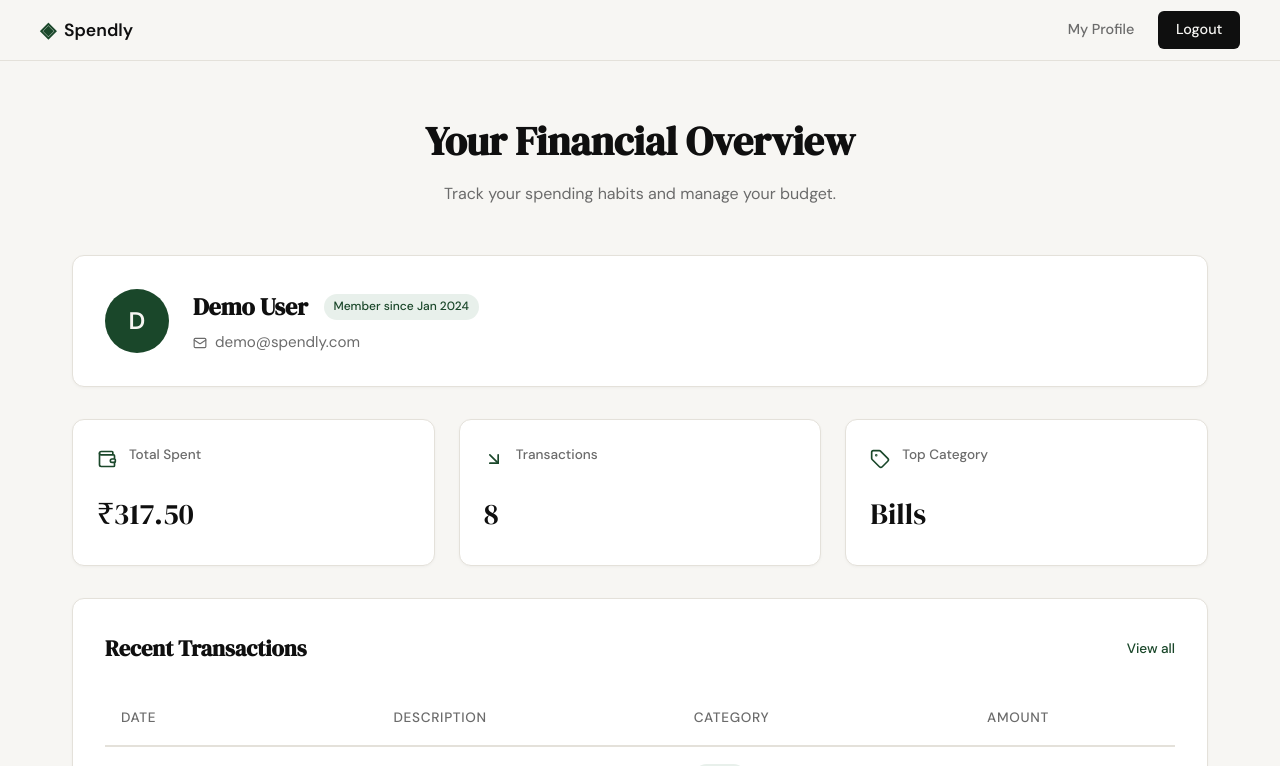
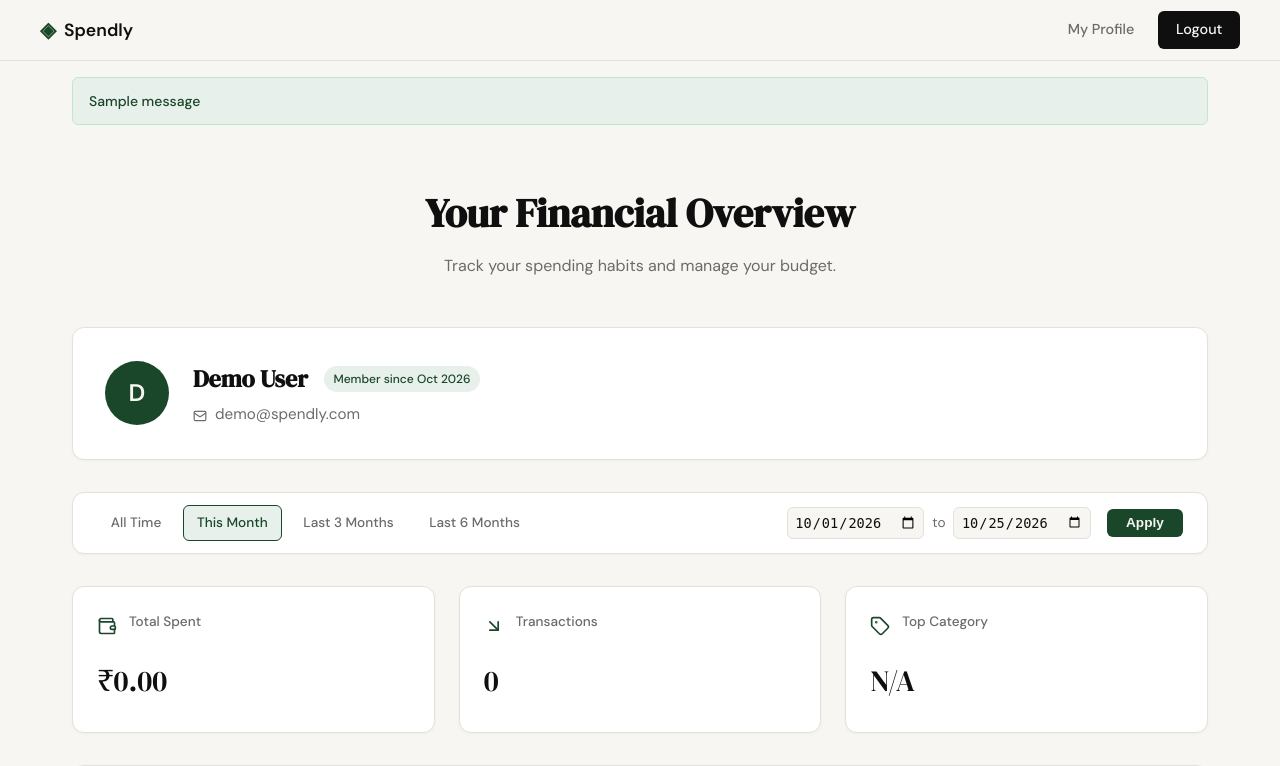
Before and after one commit to MrMax3757/expense-tracker, a Flask app: page /profile?range=this_month in a window 1280 px wide. Shown: the top 766 px of the page. Run offline with Flask 3, Linux system fonts and the light colour scheme; the visitor is signed in with stand-in values (Sample User, id 1); data comes from the database, SQL or seed files in the repository; one stand-in notice (Sample message) is shown.

Commit message:
Implement date range filtering for profile page
- Added start_date and end_date filtering to user stats, expenses, and category breakdown
- Implemented quick-filter presets (This Month, Last 3 Months, Last 6 Months)
- Added filter bar UI to profile page with custom date inputs
- Refactored date range calculation into database helper
- Fixed SQL injection vulnerability by removing f-strings from query structure
- Implemented account registration logic with secure password hashing

Co-Authored-By: Claude Code <noreply@anthropic.com>

```diff
--- a/app.py
+++ b/app.py
@@ -1,7 +1,9 @@
 from flask import Flask, render_template, session, redirect, url_for, request, flash
-from werkzeug.security import check_password_hash
-from database.db import init_db, seed_db, get_user_by_email, get_user_by_id, get_user_expenses, get_user_stats, get_category_breakdown
+from werkzeug.security import check_password_hash, generate_password_hash
+from database.db import init_db, seed_db, get_db, get_user_by_email, get_user_by_id, get_user_expenses, get_user_stats, get_category_breakdown, calculate_date_range
 from functools import wraps
+from datetime import datetime, date
+from dateutil.relativedelta import relativedelta
 
 app = Flask(__name__)
 app.secret_key = "spendly-secret-key-change-in-production"
@@ -27,10 +29,39 @@ def landing():
     return render_template("landing.html")
 
 
-@app.route("/register")
+@app.route("/register", methods=["GET", "POST"])
 def register():
     if "user_id" in session:
         return redirect(url_for("profile"))
+
+    if request.method == "POST":
+        name = request.form.get("name")
+        email = request.form.get("email")
+        password = request.form.get("password")
+
+        if not name or not email or not password:
+            flash("All fields are required", "error")
+            return redirect(url_for("register"))
+
+        user = get_user_by_email(email)
+        if user:
+            flash("Email already registered", "error")
+            return redirect(url_for("register"))
+
+        password_hash = generate_password_hash(password)
+
+        with get_db() as conn:
+            cursor = conn.execute(
+                "INSERT INTO users (name, email, password_hash) VALUES (?, ?, ?)",
+                (name, email, password_hash)
+            )
+            conn.commit()
+            new_user_id = cursor.lastrowid
+
+        session["user_id"] = new_user_id
+        flash("Account created successfully!", "success")
+        return redirect(url_for("profile"))
+
     return render_template("register.html")
 
 
@@ -86,15 +117,38 @@ def profile():
         flash("User account not found.", "error")
         return redirect(url_for("login"))
 
+    # Format created_at date (e.g., "2024-01-15 10:00:00" -> "Jan 2024")
+    try:
+        created_at_dt = datetime.strptime(user["created_at"], "%Y-%m-%d %H:%M:%S")
+        member_since = created_at_dt.strftime("%b %Y")
+    except (ValueError, TypeError):
+        member_since = "Unknown"
+
+    # Date filtering
+    start_date = request.args.get("start_date")
+    end_date = request.args.get("end_date")
+    filter_range = request.args.get("range")
+
+    if filter_range:
+        start_date, end_date = calculate_date_range(filter_range)
+
+    if start_date and end_date and start_date > end_date:
+        flash("Start date cannot be after end date", "error")
+        start_date = None
+        end_date = None
+
+    # Determine current filter for UI active state
+    current_filter = filter_range if filter_range else ("custom" if start_date or end_date else "all")
+
     # Summary statistics
-    raw_stats = get_user_stats(user_id)
+    raw_stats = get_user_stats(user_id, start_date=start_date, end_date=end_date)
     stats = {
         "total_spent": f"₹{raw_stats['total_spent']:,.2f}",
         "transaction_count": raw_stats['transaction_count'],
         "top_category": raw_stats['top_category']
     }
 
-    raw_expenses = get_user_expenses(user_id)
+    raw_expenses = get_user_expenses(user_id, start_date=start_date, end_date=end_date)
     transactions = [
         {
             "date": tx["date"],
@@ -105,7 +159,7 @@ def profile():
         for tx in raw_expenses
     ]
 
-    raw_cats = get_category_breakdown(user_id)
+    raw_cats = get_category_breakdown(user_id, start_date=start_date, end_date=end_date)
     color_map = {
         "Food": "bar-orange",
         "Transport": "bar-blue",
@@ -124,9 +178,13 @@ def profile():
 
     return render_template("profile.html",
                            user=user,
+                           member_since=member_since,
                            stats=stats,
                            transactions=transactions,
-                           categories=categories)
+                           categories=categories,
+                           start_date=start_date,
+                           end_date=end_date,
+                           current_filter=current_filter)
 
 
 
--- a/static/css/style.css
+++ b/static/css/style.css
@@ -504,8 +504,136 @@ a { color: inherit; text-decoration: none; }
 
 .auth-switch a:hover { text-decoration: underline; }
 
+/* Profile Page Filter Bar */
+.filter-bar {
+    display: flex;
+    align-items: center;
+    justify-content: space-between;
+    background: var(--paper-card);
+    border: 1px solid var(--border);
+    border-radius: var(--radius-md);
+    padding: 0.75rem 1.5rem;
+    margin-bottom: 2rem;
+    gap: 1rem;
+    flex-wrap: wrap;
+    box-shadow: 0 1px 3px rgba(0,0,0,0.04);
+}
+
+.quick-filters {
+    display: flex;
+    gap: 0.5rem;
+}
+
+.filter-btn {
+    padding: 0.4rem 0.8rem;
+    font-size: 0.85rem;
+    font-weight: 500;
+    color: var(--ink-muted);
+    border-radius: var(--radius-sm);
+    transition: all 0.2s;
+    border: 1px solid transparent;
+}
+
+.filter-btn:hover {
+    background: var(--paper-warm);
+    color: var(--ink);
+}
+
+.filter-btn.active {
+    background: var(--accent-light);
+    color: var(--accent);
+    border-color: var(--accent);
+}
+
+.custom-filter {
+    display: flex;
+    align-items: center;
+    gap: 1rem;
+}
+
+.date-inputs {
+    display: flex;
+    align-items: center;
+    gap: 0.5rem;
+}
+
+.date-inputs input {
+    padding: 0.4rem;
+    font-size: 0.85rem;
+    border: 1px solid var(--border);
+    border-radius: var(--radius-sm);
+    background: var(--paper);
+    color: var(--ink);
+    outline: none;
+}
+
+.date-separator {
+    font-size: 0.85rem;
+    color: var(--ink-muted);
+}
+
+.btn-apply {
+    background: var(--accent);
+    color: var(--paper);
+    padding: 0.4rem 1.2rem;
+    font-size: 0.85rem;
+    font-weight: 600;
+    border: none;
+    border-radius: var(--radius-sm);
+    cursor: pointer;
+    transition: opacity 0.2s;
+}
+
+.btn-apply:hover {
+    opacity: 0.9;
+}
+
+@media (max-width: 768px) {
+    .filter-bar {
+        flex-direction: column;
+        align-items: stretch;
+    }
+    .quick-filters {
+        justify-content: center;
+        flex-wrap: wrap;
+    }
+    .custom-filter {
+        justify-content: center;
+    }
+}
+
+/* Flash Messages */
+.flash-container {
+    max-width: var(--max-width);
+    margin: 1rem auto 0;
+    padding: 0 2rem;
+}
+
+.flash-message {
+    padding: 0.75rem 1rem;
+    border-radius: var(--radius-sm);
+    margin-bottom: 0.5rem;
+    font-size: 0.875rem;
+    font-weight: 500;
+    border: 1px solid transparent;
+}
+
+.flash-message.error {
+    background: var(--danger-light);
+    color: var(--danger);
+    border-color: #f5c6c2;
+}
+
+.flash-message.success {
+    background: var(--accent-light);
+    color: var(--accent);
+    border-color: #c3e6cb;
+}
+
 /* ------------------------------------------------------------------ */
 /* Footer                                                              */
+
+
 /* ------------------------------------------------------------------ */
 
 .footer {
--- a/templates/base.html
+++ b/templates/base.html
@@ -31,6 +31,17 @@
     </nav>
 
     <main class="main-content">
+        {% with messages = get_flashed_messages(with_categories=true) %}
+            {% if messages %}
+                <div class="flash-container">
+                    {% for category, message in messages %}
+                        <div class="flash-message {{ category }}">
+                            {{ message }}
+                        </div>
+                    {% endfor %}
+                </div>
+            {% endif %}
+        {% endwith %}
         {% block content %}{% endblock %}
     </main>
 
--- a/templates/profile.html
+++ b/templates/profile.html
@@ -23,13 +23,31 @@
             <div class="user-details">
                 <div class="user-title-row">
                     <h2>{{ user['name'] }}</h2>
-                    <span class="member-badge">Member since Jan 2024</span>
+                    <span class="member-badge">Member since {{ member_since }}</span>
                 </div>
                 <p class="user-email">
                     <i data-lucide="mail" class="inline-icon"></i> {{ user['email'] }}
                 </p>
             </div>
         </div>
+    </section>
+
+    <!-- Filter Bar -->
+    <section class="filter-bar">
+        <div class="quick-filters">
+            <a href="{{ url_for('profile') }}" class="filter-btn {{ 'active' if current_filter == 'all' }}" title="All Time">All Time</a>
+            <a href="{{ url_for('profile', range='this_month') }}" class="filter-btn {{ 'active' if current_filter == 'this_month' }}" title="This Month">This Month</a>
+            <a href="{{ url_for('profile', range='last_3_months') }}" class="filter-btn {{ 'active' if current_filter == 'last_3_months' }}" title="Last 3 Months">Last 3 Months</a>
+            <a href="{{ url_for('profile', range='last_6_months') }}" class="filter-btn {{ 'active' if current_filter == 'last_6_months' }}" title="Last 6 Months">Last 6 Months</a>
+        </div>
+        <form method="GET" action="{{ url_for('profile') }}" class="custom-filter">
+            <div class="date-inputs">
+                <input type="date" name="start_date" value="{{ start_date }}" title="Start Date">
+                <span class="date-separator">to</span>
+                <input type="date" name="end_date" value="{{ end_date }}" title="End Date">
+            </div>
+            <button type="submit" class="btn-apply">Apply</button>
+        </form>
     </section>
 
     <!-- Section 2: Summary Stats -->
```
Also changed, not shown: SUMMARY.md (added, +139 -0 lines), database/db.py (+65 -20 lines), tests/test_06-date-filter-profile.py (added, +163 -0 lines), .claude/specs/06-date-filter-profile.md (added).
